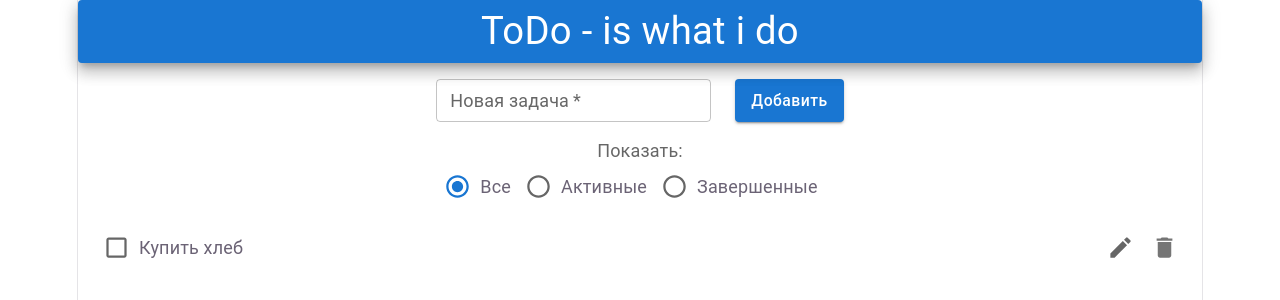
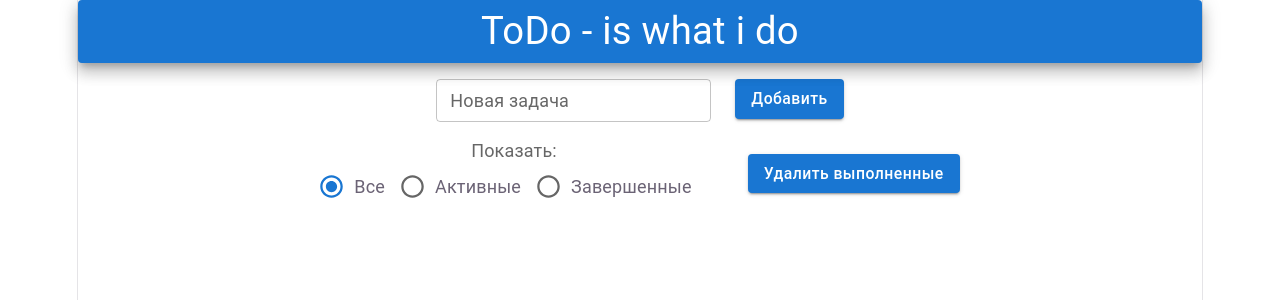
Before and after one commit to DmitriyRadovnya/baza, a React (Vite) app: page / in a window 1280 px wide. Shown: the top 300 px of the page. Built offline with nearby package versions, Linux system fonts and the light colour scheme.

Commit message:
feat: implement save tasks in LS

```diff
--- a/src/App.jsx
+++ b/src/App.jsx
@@ -4,45 +4,28 @@ import { Header } from "./components/Header";
 import { CreateTask } from "./components/CreateTask";
 import { TaskList } from "./components/TaskList";
 import { FilterControl } from "./components/FilterControl";
+import { Box, Button } from "@mui/material";
 
 function App() {
   const [filterMode, setFilterMode] = useState("all");
-  const [tasks, setTasks] = useState([
-    {
-      id: 1,
-      title: "Купить хлеб",
-      isDone: false,
-      isVisible: true,
-    },
-  ]);
+  const [tasks, setTasks] = useState([]);
+  const [hasLoaded, setHasLoaded] = useState(false);
 
   useEffect(() => {
-    if (filterMode === "all") {
-      setTasks((prev) =>
-        prev.map((task) => {
-          return { ...task, isVisible: true };
-        }),
-      );
+    try {
+      const savedTasks = localStorage.getItem("tasks");
+      if (savedTasks) setTasks(JSON.parse(savedTasks));
+    } catch (e) {
+      console.error(e);
     }
-    if (filterMode === "active") {
-      setTasks((prev) =>
-        prev.map((task) =>
-          !task.isDone
-            ? { ...task, isVisible: true }
-            : { ...task, isVisible: false },
-        ),
-      );
+    setHasLoaded(true);
+  }, []);
+
+  useEffect(() => {
+    if (hasLoaded) {
+      localStorage.setItem("tasks", JSON.stringify(tasks));
     }
-    if (filterMode === "complete") {
-      setTasks((prev) =>
-        prev.map((task) =>
-          task.isDone
-            ? { ...task, isVisible: true }
-            : { ...task, isVisible: false },
-        ),
-      );
-    }
-  }, [filterMode]);
+  }, [tasks, hasLoaded]);
 
   const addTask = (title) => {
     setTasks((prev) => [
@@ -76,11 +59,32 @@ function App() {
     setTasks((prev) => prev.filter((task) => task.id !== id));
   };
 
+  const clearCompletedTasks = () => {
+    setTasks((prev) => prev.filter((task) => !task.isDone));
+  };
+
+  console.log(tasks);
   return (
     <>
       <Header />
       <CreateTask addTask={addTask} />
-      <FilterControl filterMode={filterMode} setFilterMode={setFilterMode} />
+      <Box
+        sx={{
+          display: "flex",
+          justifyContent: "center",
+          alignItems: "center",
+          gap: 5,
+        }}
+      >
+        <FilterControl filterMode={filterMode} setFilterMode={setFilterMode} />
+        <Button
+          variant="contained"
+          onClick={clearCompletedTasks}
+          sx={{ textTransform: "none" }}
+        >
+          Удалить выполненные
+        </Button>
+      </Box>
       <TaskList
         tasks={tasks}
         filterMode={filterMode}
--- a/src/components/CreateTask.jsx
+++ b/src/components/CreateTask.jsx
@@ -3,7 +3,13 @@ import { useState } from "react";
 
 export const CreateTask = ({ addTask }) => {
   const [value, setValue] = useState("");
+  const [error, setError] = useState(null);
   const handleCreateTask = () => {
+    if (!value.trim()) {
+      setError("Опишите задачу");
+      return;
+    }
+    setError(null);
     addTask(value);
     setValue("");
   };
@@ -11,16 +17,29 @@ export const CreateTask = ({ addTask }) => {
   return (
     <Box
       component="form"
-      sx={{ display: "flex", justifyContent: "center", gap: 3, p: 2 }}
+      onSubmit={(e) => {
+        e.preventDefault();
+        handleCreateTask();
+      }}
+      sx={{
+        display: "flex",
+        justifyContent: "center",
+        alignItems: "start",
+        gap: 3,
+        p: 2,
+      }}
     >
       <TextField
-        required
         size="small"
         label={"Новая задача"}
         placeholder="Опишите задачу"
-        // helperText={"Error"}
+        error={Boolean(error)}
+        helperText={error}
         value={value}
-        onChange={(e) => setValue(e.target.value)}
+        onChange={(e) => {
+          setValue(e.target.value);
+          if (error) setError(null);
+        }}
       />
       <Button
         variant="contained"
--- a/src/components/TaskItem.jsx
+++ b/src/components/TaskItem.jsx
@@ -8,18 +8,31 @@ import {
 import DeleteIcon from "@mui/icons-material/Delete";
 import EditIcon from "@mui/icons-material/Edit";
 import SaveIcon from "@mui/icons-material/Save";
-import { useState } from "react";
+import { useEffect, useState } from "react";
 
 export const TaskItem = ({ task, setComplete, editTask, deleteTask }) => {
   const [editMode, setEditMode] = useState(false);
   const [title, setTitle] = useState(task.title);
+  const [error, setError] = useState(null);
   const handleComplete = () => {
     setComplete(task.id);
   };
 
   const handleEditTask = () => {
-    setEditMode((prevMode) => !prevMode);
-    if (editMode === true) editTask(task.id);
+    if (!editMode) {
+      setTitle(task.title);
+      setError(null);
+      setEditMode(true);
+      return;
+    }
+
+    if (!title.trim()) {
+      setError("У задачи должно быть описание");
+      return;
+    }
+    editTask(task.id, title.trim());
+    setEditMode(false);
+    setError(null);
   };
 
   return (
@@ -32,10 +45,20 @@ export const TaskItem = ({ task, setComplete, editTask, deleteTask }) => {
           {title}
         </ListItemText>
       ) : (
-        <TextField value={title} onChange={(e) => setTitle(e.target.value)} />
+        <TextField
+          value={title}
+          onChange={(e) => {
+            setError(null);
+            setTitle(e.target.value);
+          }}
+          error={!!error}
+          helperText={error}
+          sx={{ flexGrow: 1 }}
+        />
       )}
 
       <Checkbox
+        checked={editMode}
         icon={<EditIcon />}
         checkedIcon={<SaveIcon />}
         onChange={handleEditTask}
--- a/src/components/TaskList.jsx
+++ b/src/components/TaskList.jsx
@@ -1,12 +1,22 @@
 import { List } from "@mui/material";
 import { TaskItem } from "./TaskItem";
 
-export const TaskList = ({ tasks, setComplete, editTask, deleteTask }) => {
+export const TaskList = ({
+  tasks,
+  filterMode,
+  setComplete,
+  editTask,
+  deleteTask,
+}) => {
+  const visibleTasks = tasks.filter((task) => {
+    if (filterMode === "active") return !task.isDone;
+    if (filterMode === "complete") return task.isDone;
+    return true;
+  });
   return (
     <List>
-      {tasks.map((task) => {
+      {visibleTasks.map((task) => {
         return (
-          task.isVisible && (
           <TaskItem
             key={task.id}
             task={task}
@@ -14,7 +24,6 @@ export const TaskList = ({ tasks, setComplete, editTask, deleteTask }) => {
             editTask={editTask}
             deleteTask={deleteTask}
           />
-          )
         );
       })}
     </List>
```
Lines whose indentation alone changed are shown as unchanged.
